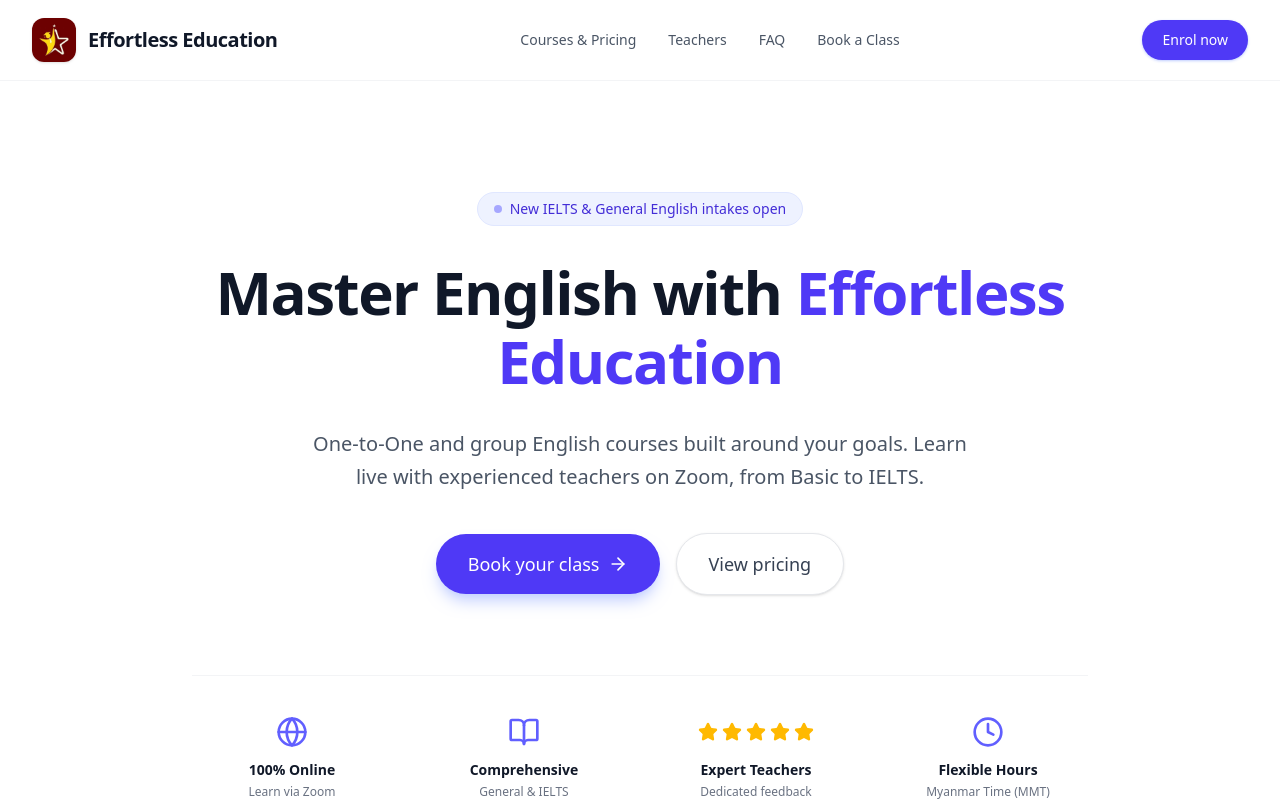
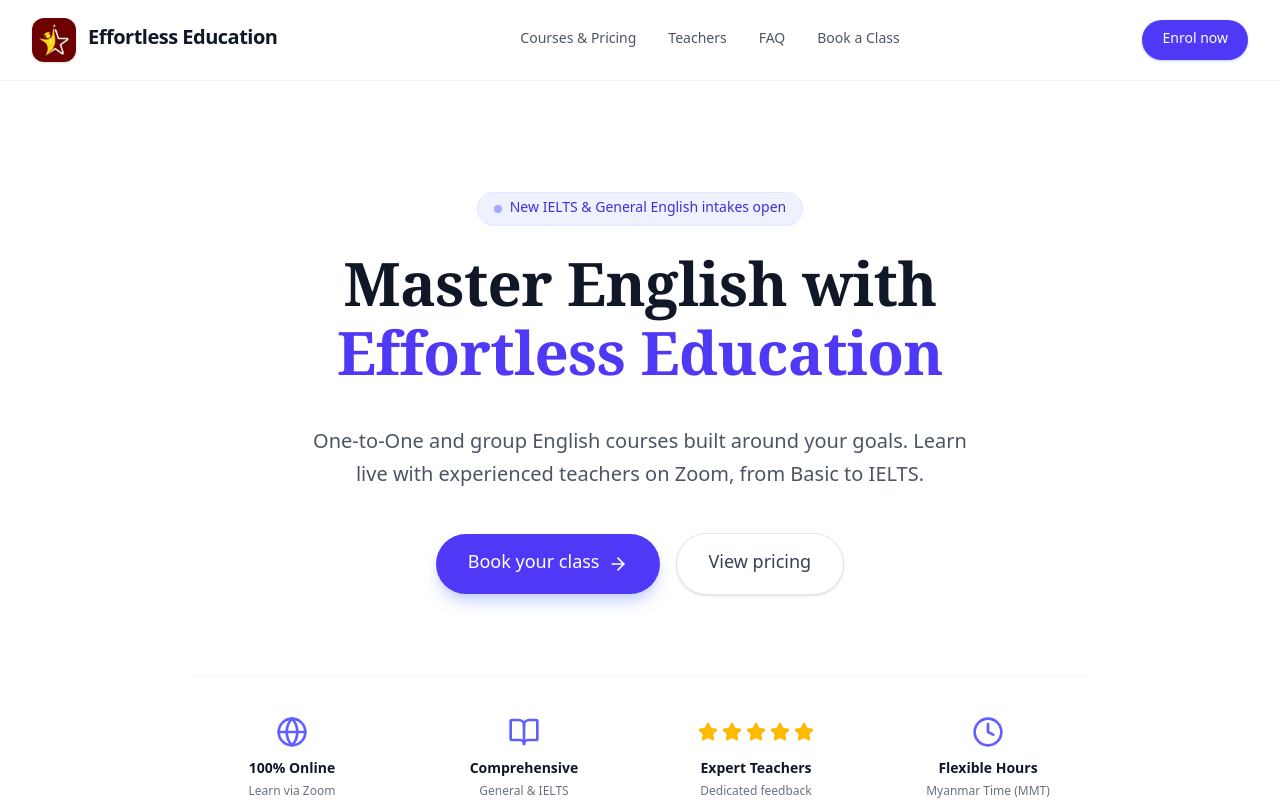
Before and after one commit to suyadanarhninuk-cyber/website-for-english-classes, a React (Vite) app: page / in a window 1280 px wide. Shown: the top 801 px of the page. Built offline with nearby package versions, Linux system fonts and the light colour scheme; no server answers; the database is empty.

Commit message:
Add files via upload

```diff
--- a/src/App.tsx
+++ b/src/App.tsx
@@ -44,7 +44,7 @@
 
   return (
     <ContentProvider>
-      <div className="min-h-screen bg-white selection:bg-indigo-100 selection:text-indigo-900 font-sans">
+      <div className="min-h-screen bg-white selection:bg-brand-100 selection:text-brand-900 font-sans">
         <Header />
         <main>
           <Hero />
--- a/src/index.css
+++ b/src/index.css
@@ -1,9 +1,46 @@
 @import "tailwindcss";
 
+/* ═══════════════════════════════════════════════════════════════════════
+   BRAND — colours taken from the Effortless Education logo
+   ═══════════════════════════════════════════════════════════════════════ */
+
+@theme {
+  /* Typefaces. Fraunces for headings, Plus Jakarta Sans for everything
+     else, Noto Sans Myanmar so Burmese text renders properly. */
+  --font-sans: "Plus Jakarta Sans", "Noto Sans Myanmar", ui-sans-serif, system-ui, -apple-system, sans-serif;
+  --font-display: "Fraunces", "Noto Sans Myanmar", Georgia, serif;
+
+  /* Deep red from the logo. brand-600 is the logo colour itself. */
+  --color-brand-50:  #fdf3f2;
+  --color-brand-100: #fbe3e2;
+  --color-brand-200: #f5c6c3;
+  --color-brand-300: #e79b96;
+  --color-brand-400: #d16a63;
+  --color-brand-500: #a83a33;
+  --color-brand-600: #6d0101;
+  --color-brand-700: #560101;
+  --color-brand-800: #3f0101;
+  --color-brand-900: #2b0000;
+
+  /* Gold from the star and the graduation cap. */
+  --color-gold-100: #fdf2d4;
+  --color-gold-200: #fae3a4;
+  --color-gold-300: #f5cf63;
+  --color-gold-400: #efbc2e;
+  --color-gold-500: #e8a800;
+  --color-gold-600: #b98600;
+}
+
+/* Headings use the display face everywhere, including the admin page. */
+h1, h2, h3, h4 {
+  font-family: var(--font-display);
+  font-optical-sizing: auto;
+  letter-spacing: -0.01em;
+}
+
 /* ── Printing ──────────────────────────────────────────────────────────
-   When a student prints the page, only the receipt should come out:
-   no menu, no pricing, no footer. Anything carrying the class
-   "no-print" disappears, and the receipt is left on a clean A4 page. */
+   When a student prints, only the receipt should come out: no menu, no
+   pricing, no footer. Anything with "no-print" disappears. */
 
 @media print {
   .no-print,
@@ -19,8 +56,6 @@
     max-width: 100%;
   }
 
-  /* Keep the signature blocks and the teacher slip from splitting
-     across two pages. */
   #receipt-document section,
   #receipt-document article {
     break-inside: avoid;
```
